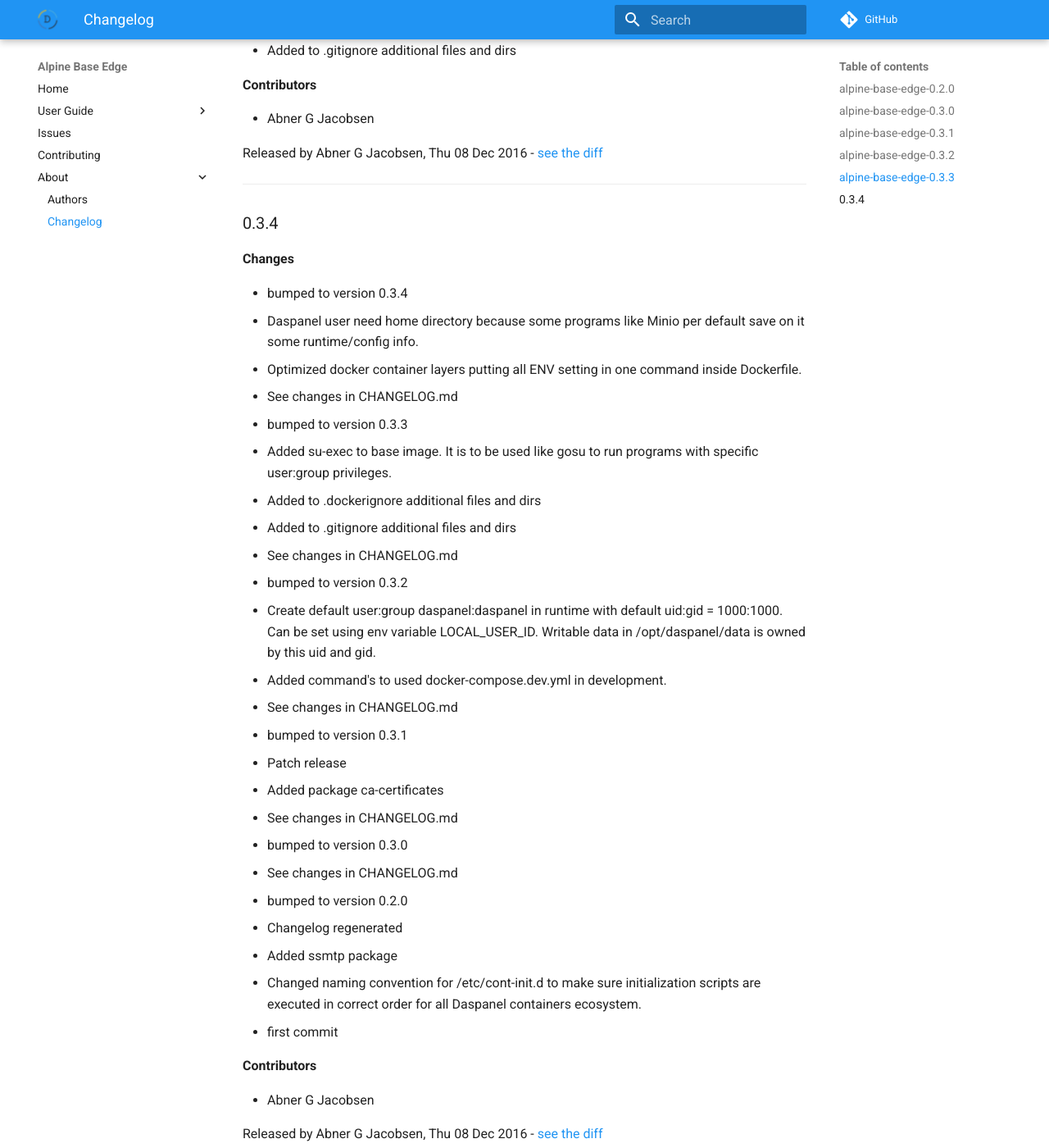
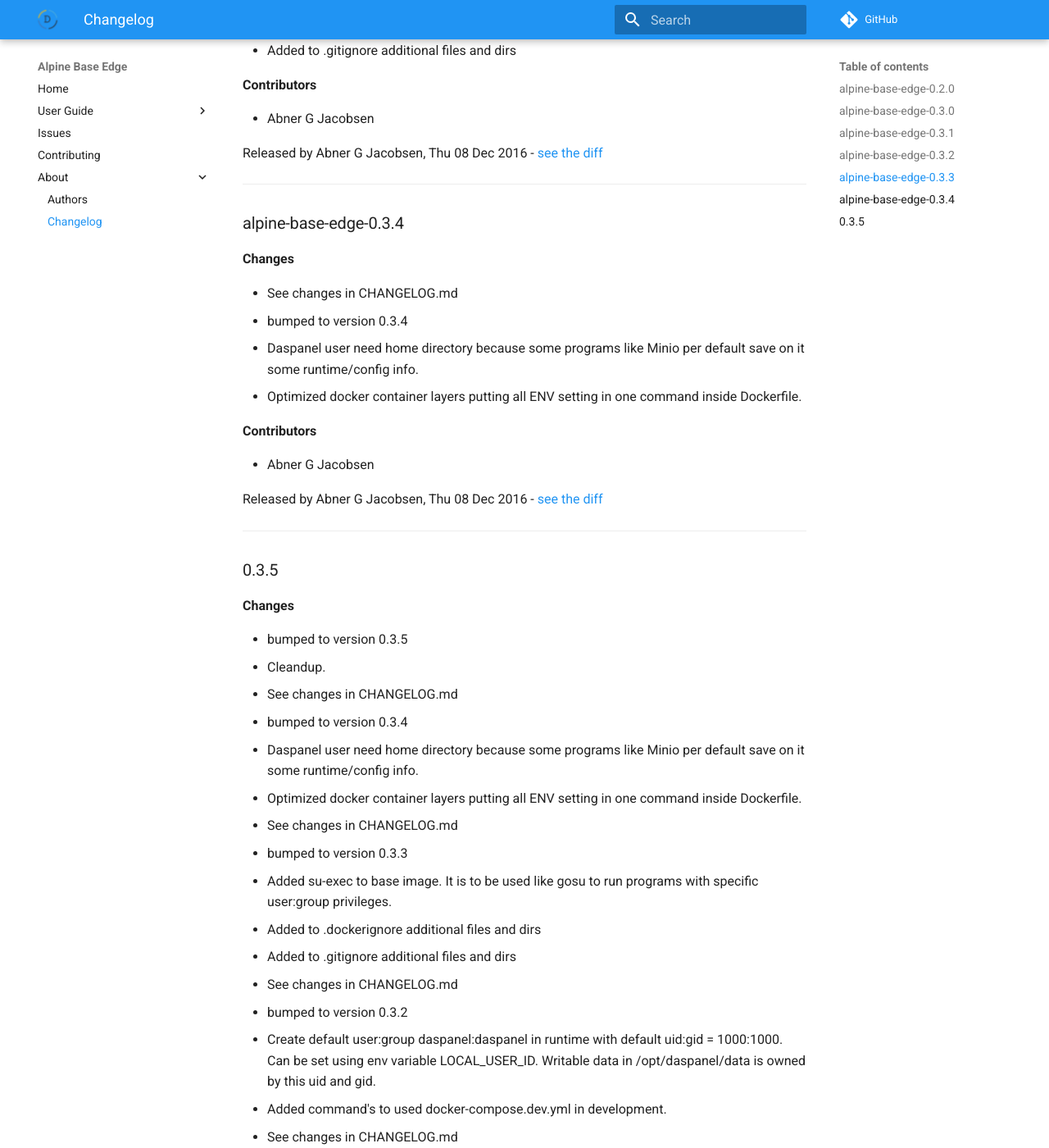
Before and after one commit to daspanel/alpine-base-edge, an MkDocs documentation site: the page built from docs/changelog.md, in a window 1280 px wide and 1400 px high, scrolled down 2042 px. Shown: the whole window at 82% size. Built offline with MkDocs 1.6.1 and Material for MkDocs 9.7.7, drawn with Linux system fonts in a browser that asks for light colours; comment, search, counter and statistics services are not loaded; old or Windows-style settings are respelled for this version of MkDocs; some of the changed text lies outside the part shown.

Commit message:
See changes in CHANGELOG.md

```diff
--- a/docs/changelog.md
+++ b/docs/changelog.md
@@ -81,9 +81,28 @@
 [see the diff](https://github.com/admindaspanel/alpine-base-edge/compare/...#diff)
 ______________
 
-### 0.3.4
+### alpine-base-edge-0.3.4
 __Changes__
 
+- See changes in CHANGELOG.md
+- bumped to version 0.3.4
+- Daspanel user need home directory because some programs like Minio per default save on it some runtime/config info.
+- Optimized docker container layers putting all ENV setting in one command inside Dockerfile.
+
+__Contributors__
+
+- Abner G Jacobsen
+
+Released by Abner G Jacobsen, Thu 08 Dec 2016 -
+[see the diff](https://github.com/admindaspanel/alpine-base-edge/compare/...#diff)
+______________
+
+### 0.3.5
+__Changes__
+
+- bumped to version 0.3.5
+- Cleandup.
+- See changes in CHANGELOG.md
 - bumped to version 0.3.4
 - Daspanel user need home directory because some programs like Minio per default save on it some runtime/config info.
 - Optimized docker container layers putting all ENV setting in one command inside Dockerfile.
```
Also changed, not shown: other parts of docs/changelog.md (+2 -2 lines), CHANGELOG.md (+22 -3 lines).
